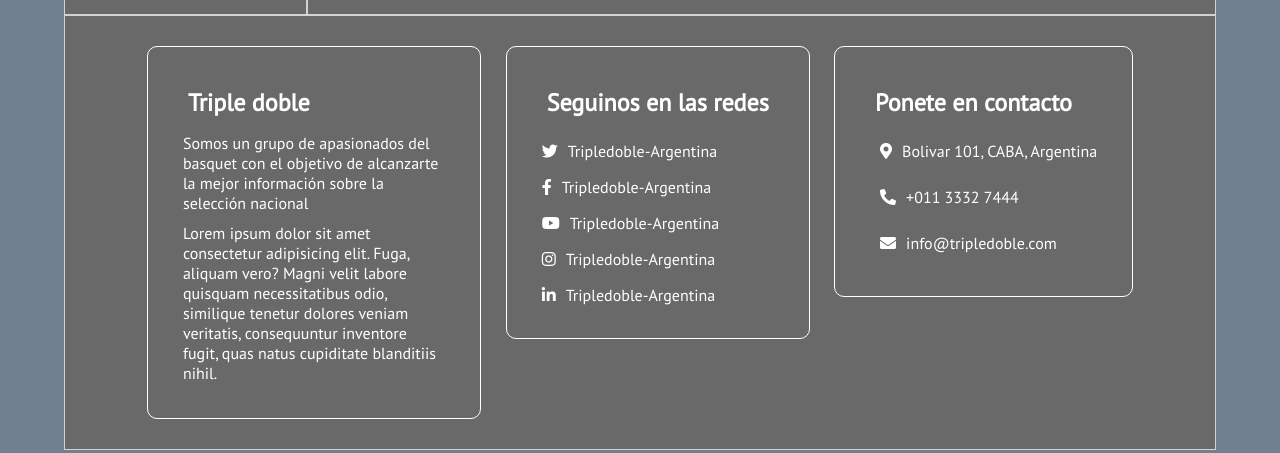
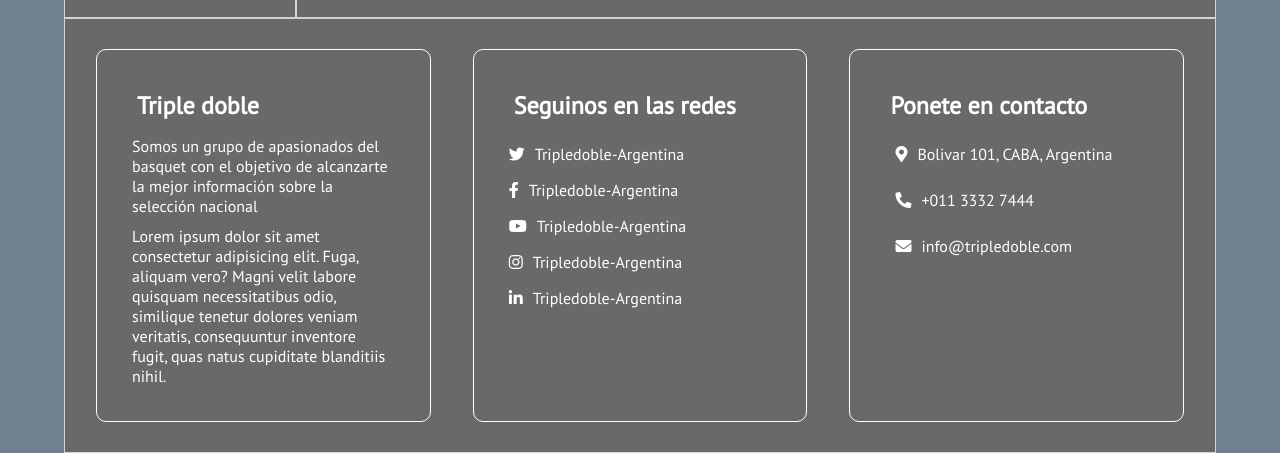
Before and after one commit to JuanMartinIglesias/CodoACodoNBA, a plain HTML site: page index.html in a window 1280 px wide. Shown: the part 1026-1479 px from the top of the page. Drawn offline with Linux system fonts and the light colour scheme.

Commit message:
footer: ordenamiento de elemetos con flex

```diff
--- a/css/estilos.css
+++ b/css/estilos.css
@@ -161,18 +161,23 @@ font-style: italic;
     padding: 10px;
     font-family: 'PT Sans', sans-serif, 'Segoe UI', Tahoma, Geneva, Verdana;
     color: white;
+    display: flex;
+    flex-direction: row;
+    flex-wrap: wrap;
+    text-align: center;
   }
 
   /* cada bloque del footer */
   .footer-bloque {
     border-radius: 10px;
     border: solid 1px white;
+    flex: 1 1 auto;
     max-width: 25%;
-    display: inline-block;
     vertical-align: top;
     text-align: left;
-    margin: 20px 10px;
+    margin: 20px auto;
     padding: 25px;
+    display: block;
   }
 
   .footer div h2 {
```
Lines whose indentation alone changed are shown as unchanged.
